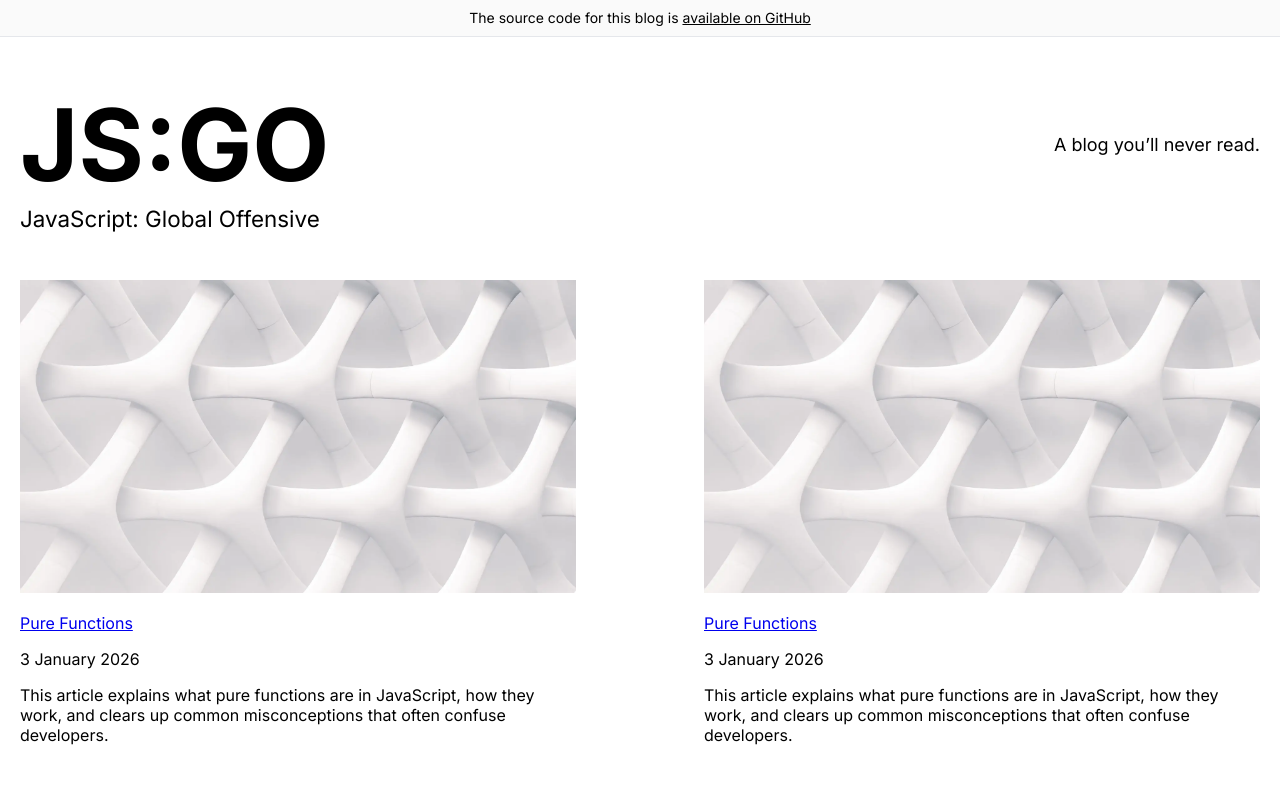
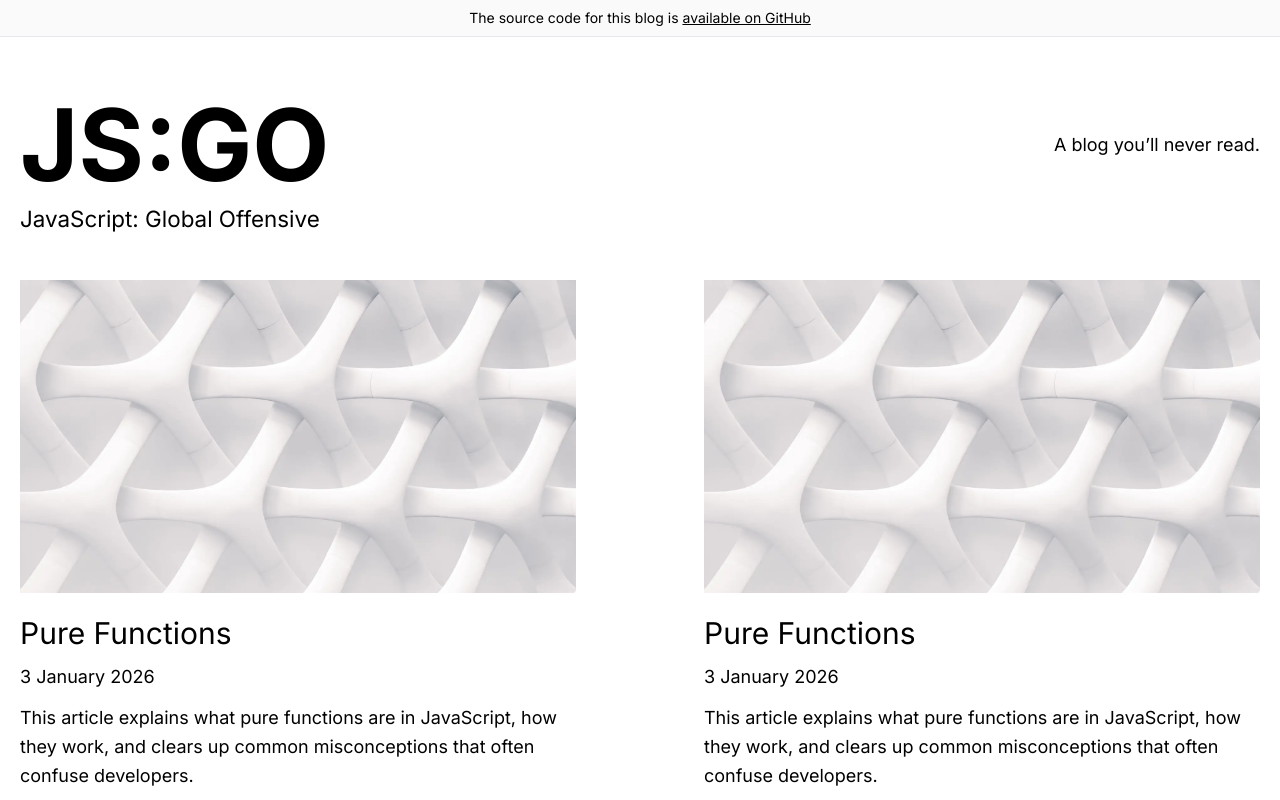
Before and after one commit to ChepteaCatalin/jsgo-blog, a Next.js app: page / in a window 1280 px wide. Shown: the top 800 px of the page. Built offline with nearby package versions, Linux system fonts and the light colour scheme.

Commit message:
styling article preview

```diff
--- a/components/PostPreview.module.css
+++ b/components/PostPreview.module.css
@@ -4,3 +4,30 @@
     width: 100%;
     aspect-ratio: 16 / 9;
 }
+
+.title {
+    font-size: 1.875rem;
+    margin: 0;
+    margin-bottom: 0.75rem;
+    line-height: 1.375;
+
+    & a {
+        color: #000;
+        text-decoration: none;
+
+        &:hover {
+            text-decoration: underline;
+        }
+    }
+}
+
+.date {
+    font-size: 1.125rem;
+    margin-bottom: 1rem;
+}
+
+.summary {
+    font-size: 1.125rem;
+    line-height: 1.625;
+    margin: 0;
+}
--- a/components/PostPreview.tsx
+++ b/components/PostPreview.tsx
@@ -8,6 +8,7 @@ export default function PostPreview({
 }: {
   post: PostPreview;
 }) {
+  const postLink = `/posts/${slug}`;
   const formattedDate = new Date(date).toLocaleDateString('en-GB', {
     day: 'numeric',
     month: 'long',
@@ -17,7 +18,7 @@ export default function PostPreview({
   return (
     <div>
       <div className={styles.imageContainer}>
-        <Link href={`/posts/${slug}`} aria-label={title}>
+        <Link href={postLink} aria-label={title}>
           <Image
             src={coverImage}
             alt={`Cover Image for ${title}`}
@@ -27,13 +28,13 @@ export default function PostPreview({
           />
         </Link>
       </div>
-      <p>
-        <Link href={`/posts/${slug}`}>{title}</Link>
+      <p className={styles.title}>
+        <Link href={postLink}>{title}</Link>
       </p>
-      <div>
+      <div className={styles.date}>
         <time dateTime={date}>{formattedDate}</time>
       </div>
-      <p>{summary}</p>
+      <p className={styles.summary}>{summary}</p>
     </div>
   );
 }
```
